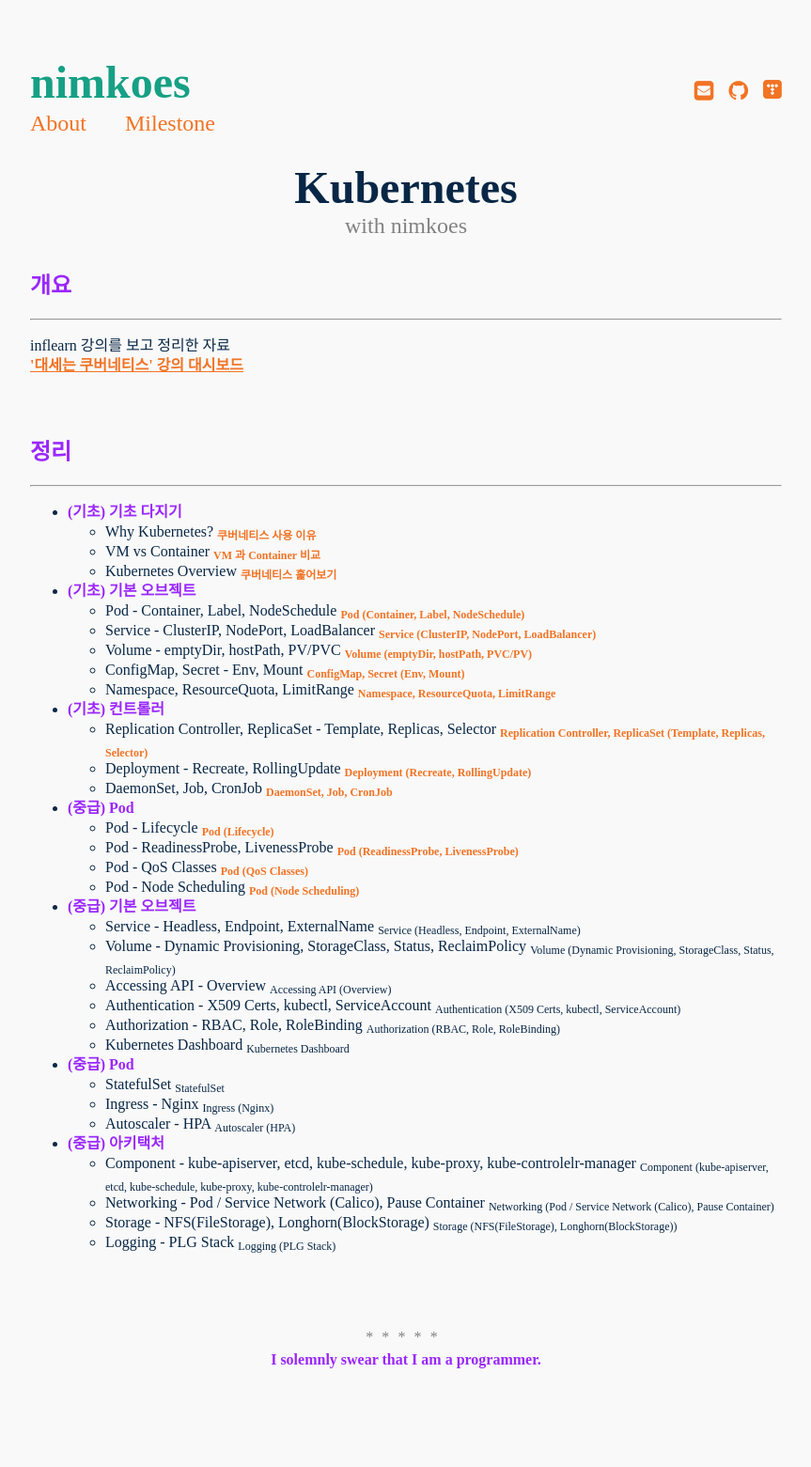
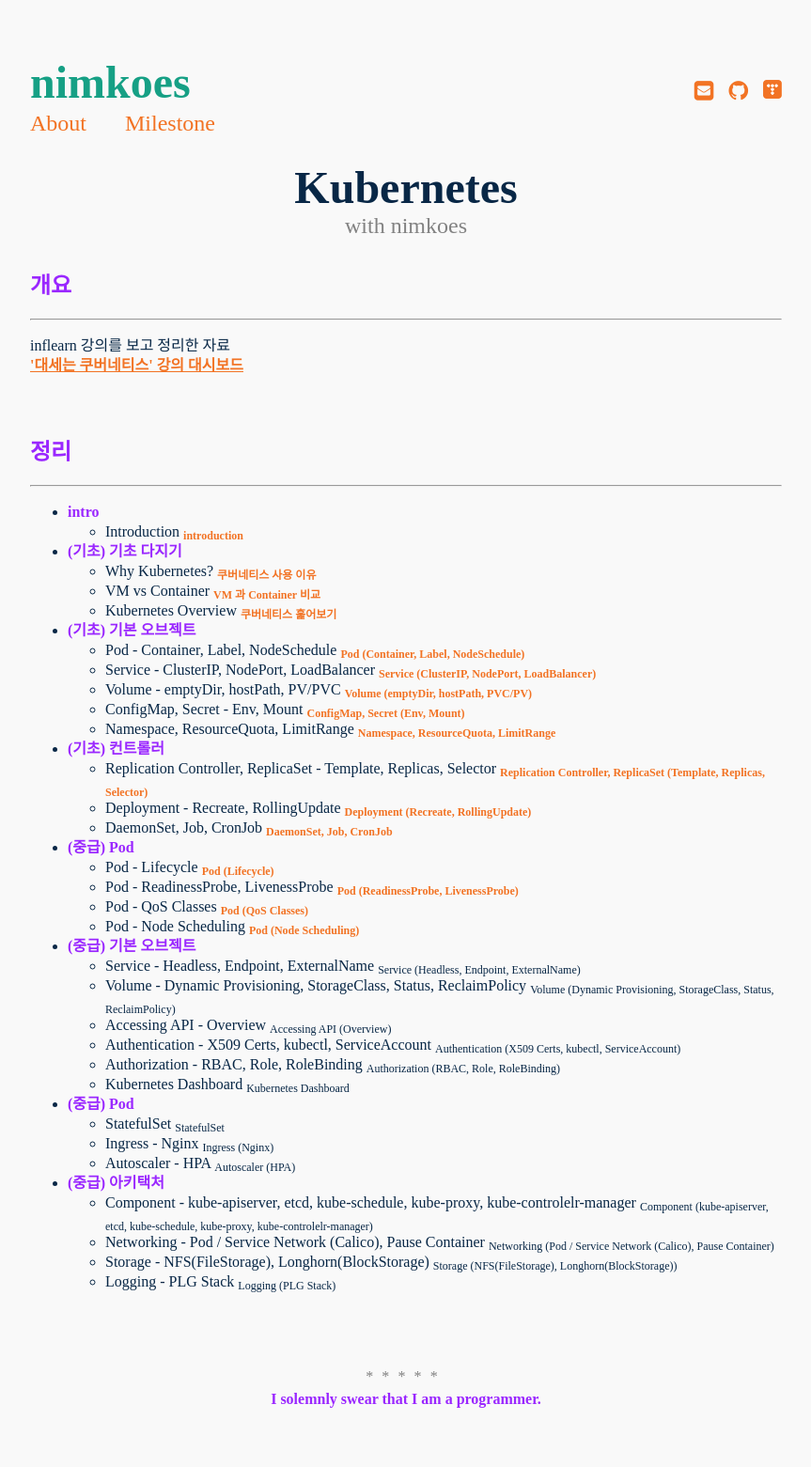
Before and after one commit to nimkoes/portfolio, a Jekyll site: the page built from _posts/2021-11-22-Kubernetes.md, in a window 1280 px wide. Shown: the whole page at 94% size, without its empty margins (208-1071 px from the left). Built offline with Jekyll 4.4.1, drawn with Linux system fonts in a browser that asks for light colours; before the commit the page ends 1519 px from its top, so only the background shows below that.

Commit message:
kubernetes migration
add post link 'introduction'

```diff
--- a/_posts/2021-11-22-Kubernetes.md
+++ b/_posts/2021-11-22-Kubernetes.md
@@ -17,6 +17,9 @@
 
 ## **정리**
 ---
+
+- **intro**
+  - Introduction [<sub>introduction</sub>](https://inky-bug-9a2.notion.site/Introduction-e291b18ece2546bd93326ebc76ee1ac1){:target="_blank"}
 
 - **(기초) 기초 다지기**
   - Why Kubernetes?                      [<sub>쿠버네티스 사용 이유</sub>](){:target="_blank"}
```
